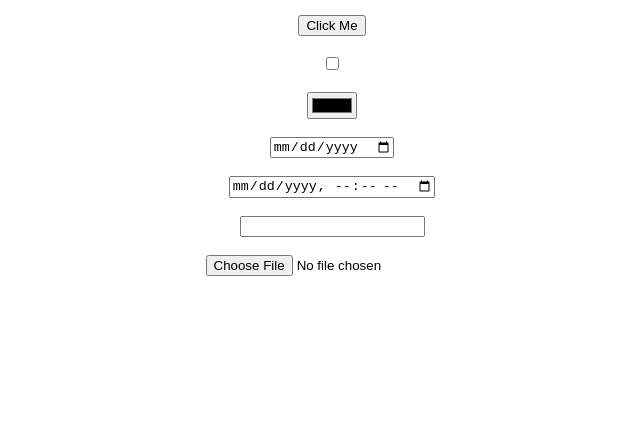
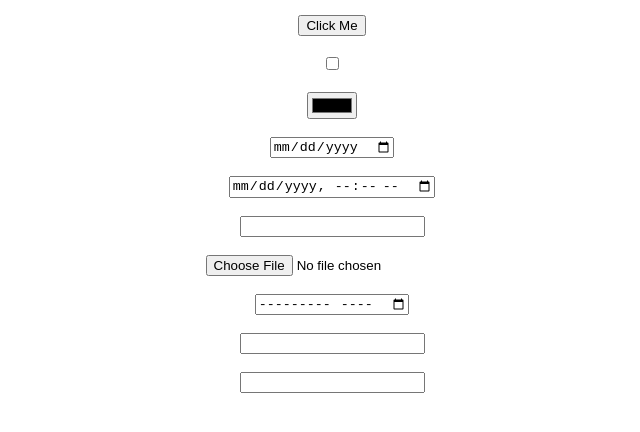
Before and after one commit to beesaXS/day05, a plain HTML site: page index.html in a window 1280 px wide. Shown: the part 104-536 px from the top of the page, without its empty margins (308-948 px from the left). Drawn offline with Linux system fonts and the light colour scheme.

Commit message:
add email, month, number, and password input fields to the form

```diff
--- a/index.html
+++ b/index.html
@@ -19,8 +19,15 @@
     <br><br>
     <input type="datetime-local">
     <br><br>
-    <input type="email" name="" id="">
+    <input type="email" >
     <br><br>
     <input type="file" >
+    <br><br>
+    <input type="month">
+    <br><br>
+    <input type="number">
+    <br><br>
+    <input type="password">
+
 </body></center>
 </html>
```
